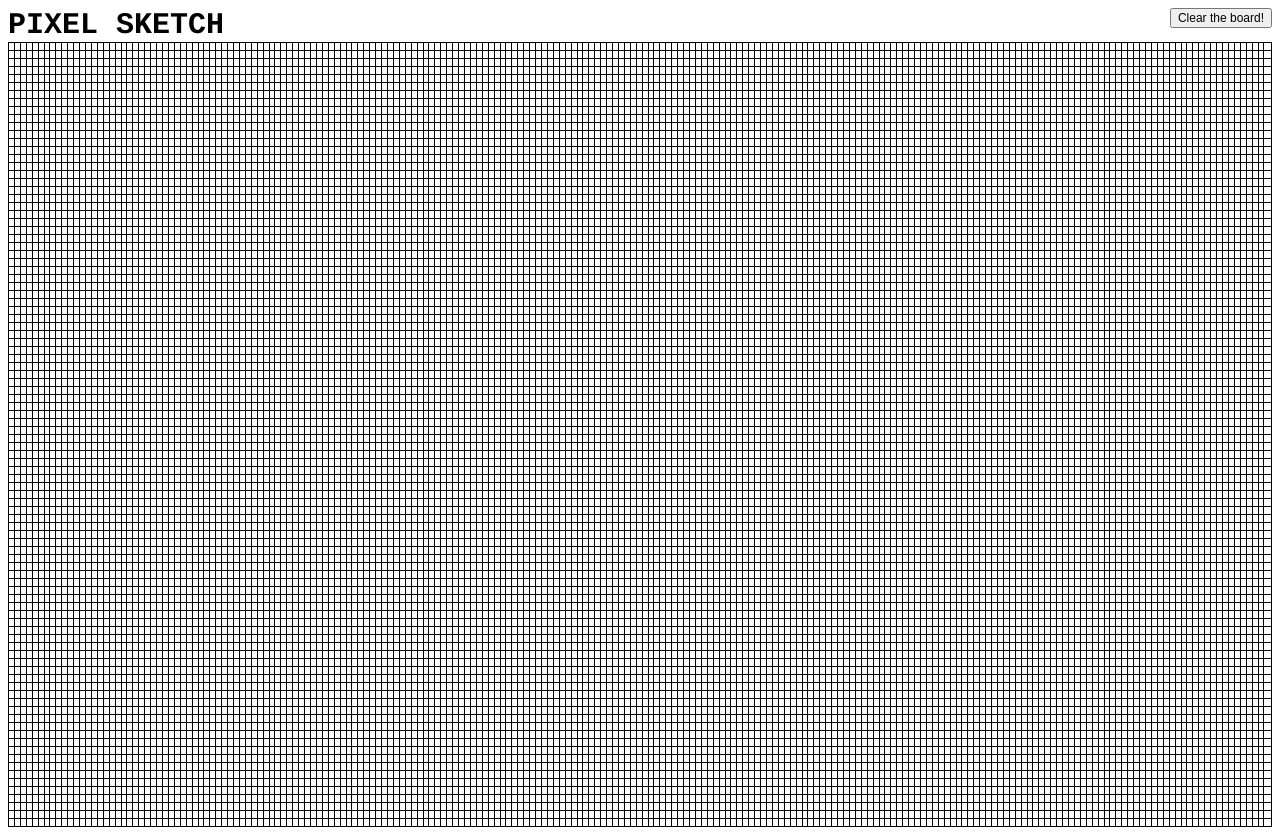
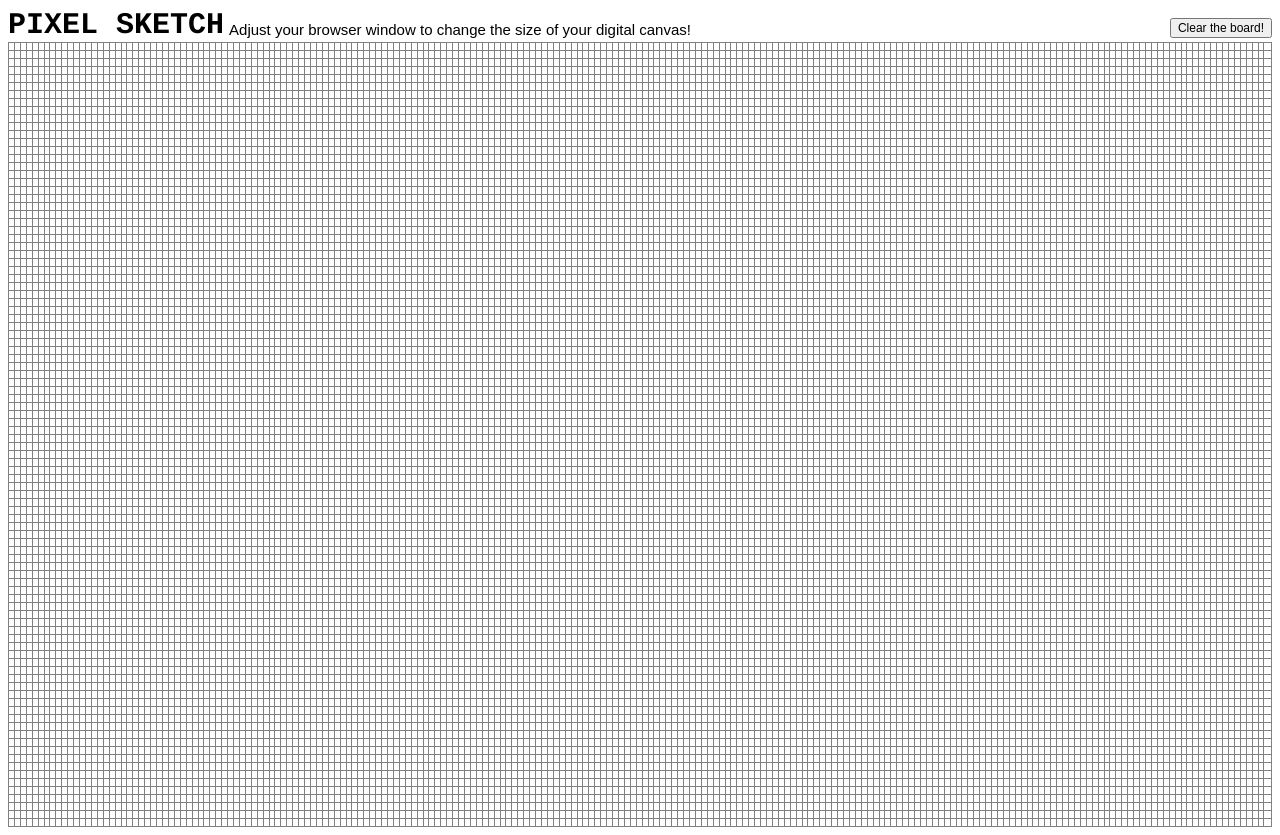
Before and after one commit to ericliu17/pixel-sketch, a plain HTML site: page pixel-sketch.html in a window 1280 px wide. Drawn offline with nearby package versions, Linux system fonts and the light colour scheme.

Commit message:
v1.10 - Added instructions, changed border styling, optimized auto-resize

```diff
--- a/pixel-sketch.html
+++ b/pixel-sketch.html
@@ -7,7 +7,8 @@
 	<title>Pixel Sketch</title>
 </head>
 <body>
-	<p>PIXEL SKETCH</p>
+	<p id="name">PIXEL SKETCH</p>
+	<p id="instructions">Adjust your browser window to change the size of your digital canvas!</p>
 	<button>Clear the board!</button>
 	<table></table>
 </body>
--- a/script.js
+++ b/script.js
@@ -1,11 +1,11 @@
 $(document).ready(function () {
 
-    var cells = "";
 	var cellSize = 5;
 	var height = Math.floor(($(window).height() - 1)/(cellSize + 1)) - 35;	//Subtract header
 	var width = Math.floor(($(window).width() - 1)/(cellSize + 1));
 
     function makeGrid(x, y) {
+        var cells = "";
     	for (var i = 0; i < x; i++) {
     		cells += "<tr>";
     		for (var j = 0; j < y; j++) {
--- a/stylesheet.css
+++ b/stylesheet.css
@@ -1,15 +1,24 @@
 p {
 	float: left;
+}
+
+#name {
 	font-family: Courier;
 	font-size: 30px;
 	font-weight: bold;
 	margin: 0px 0px 0px 0px;
 }
 
+#instructions {
+	font-family: sans-serif;
+	font-size: 15px;
+	margin: 13px 0px 0px 5px;
+}
+
 button {
 	float: right;
     font-size: 12px;
-    margin-bottom: 5px;
+    margin-top: 10px;
 }
 
 table {
@@ -20,5 +29,5 @@ table {
 td {
 	height: 5px;
 	width: 5px;
-	border: 1px solid black;
+	border: 1px solid gray;
 }
```
